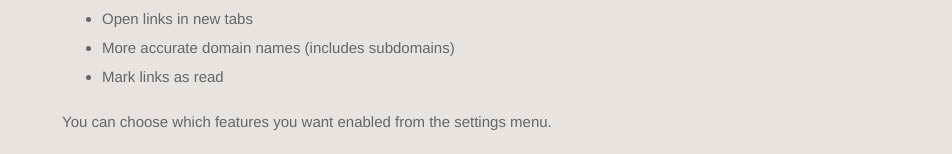
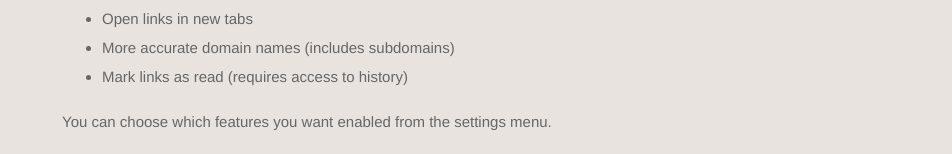
Before and after one commit to gabrielecirulli/hn-special, a plain HTML site: page index.html in a window 1280 px wide. Shown: the part 326-480 px from the top of the page, without its empty margins (328-1280 px from the left). Drawn offline with Linux system fonts and the light colour scheme.

Commit message:
add note in special page

```diff
--- a/index.html
+++ b/index.html
@@ -17,7 +17,7 @@
           <li>Infinite scrolling</li>
           <li>Open links in new tabs</li>
           <li>More accurate domain names (includes subdomains)</li>
-          <li>Mark links as read</li>
+          <li>Mark links as read (requires access to history)</li>
         </ul>
         <p>You can choose which features you want enabled from the settings menu.</p>
         <p>HN Special is open source, so anyone can add new features or tweaks. If you wish to, you can <a href="https://github.com/gabrielecirulli/hn-special" target="_blank">contribute on GitHub</a>!</p>
```
